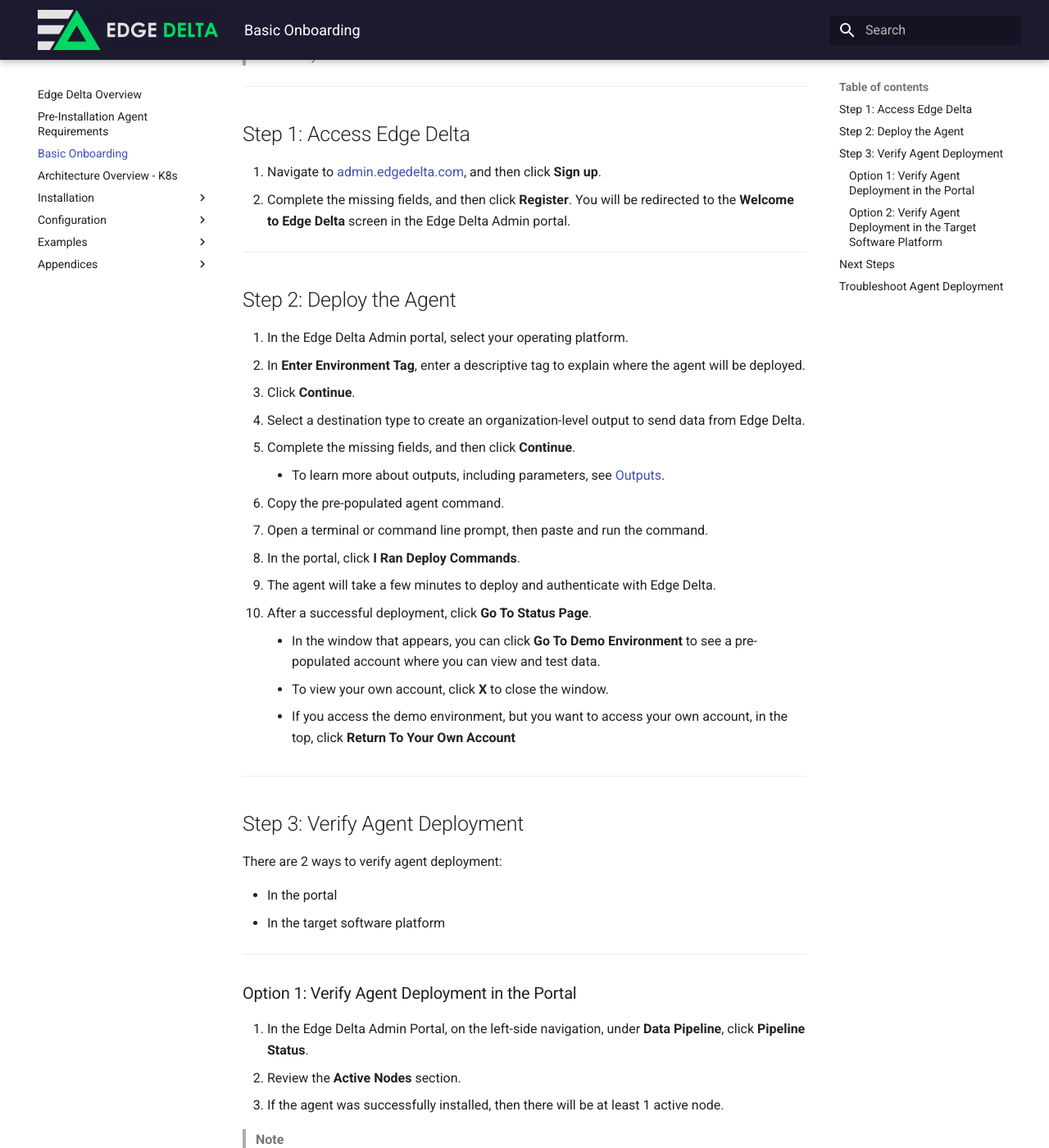
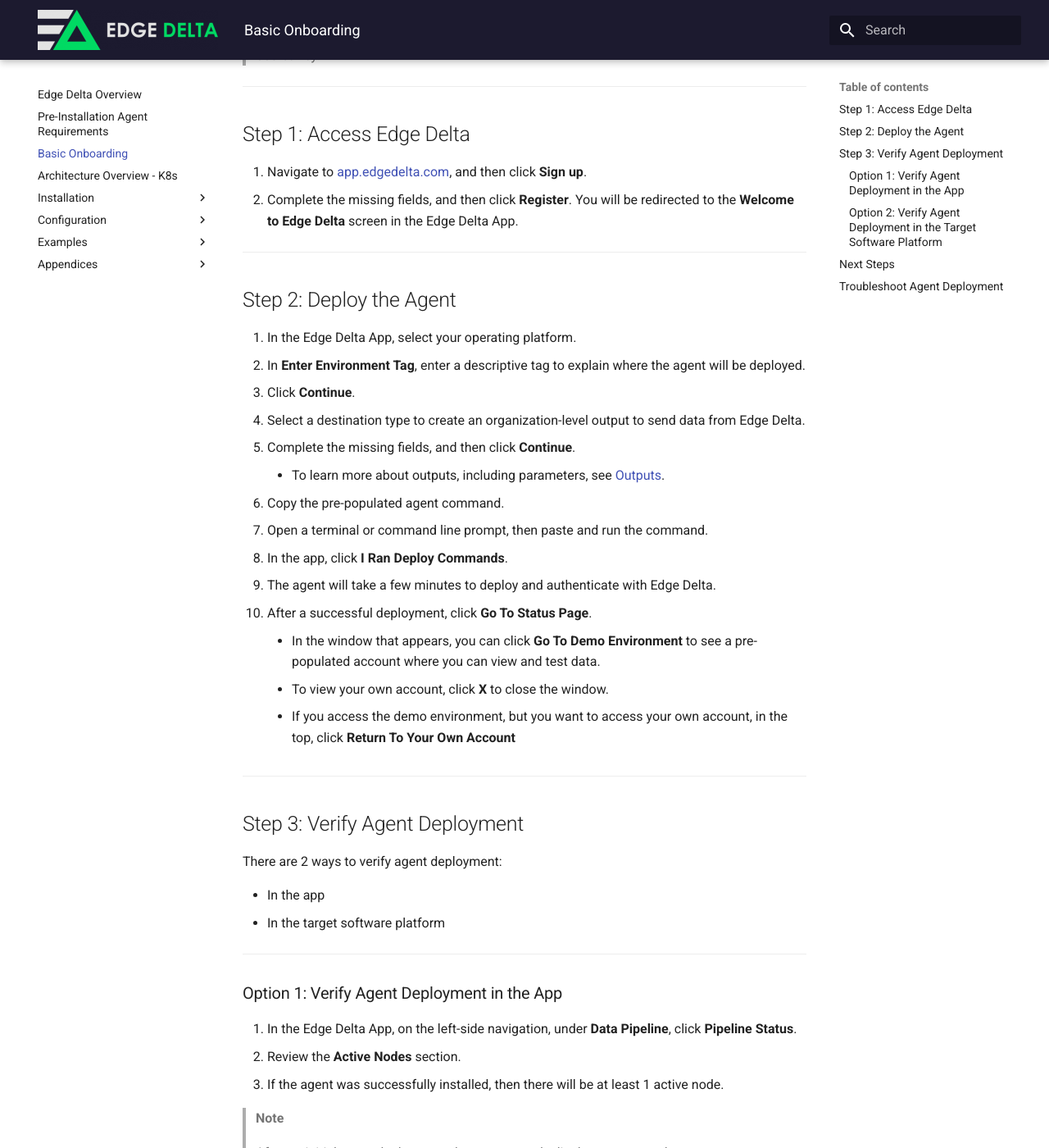
Before and after one commit to edgedelta/docs, an MkDocs documentation site: the page built from docs/basic-onboarding.md, in a window 1280 px wide and 1400 px high, scrolled down 569 px. Shown: the whole window at 82% size. Built offline with MkDocs 1.6.1 and Material for MkDocs 9.7.7, drawn with Linux system fonts in a browser that asks for light colours; some of the changed text lies outside the part shown.

Commit message:
Update basic-onboarding.md

```diff
--- a/docs/basic-onboarding.md
+++ b/docs/basic-onboarding.md
@@ -26,14 +26,14 @@ You can use this document to learn how to:
 
 ## Step 1: Access Edge Delta
 
-1. Navigate to [admin.edgedelta.com](https://admin.edgedelta.com/), and then click **Sign up**.
-2. Complete the missing fields, and then click **Register**. You will be redirected to the **Welcome to Edge Delta** screen in the Edge Delta Admin portal.
+1. Navigate to [app.edgedelta.com](https://app.edgedelta.com/), and then click **Sign up**.
+2. Complete the missing fields, and then click **Register**. You will be redirected to the **Welcome to Edge Delta** screen in the Edge Delta App.
 
 ***
 
 ## Step 2: Deploy the Agent
 
-1. In the Edge Delta Admin portal, select your operating platform.
+1. In the Edge Delta App, select your operating platform.
 2. In **Enter Environment Tag**, enter a descriptive tag to explain where the agent will be deployed.
 3. Click **Continue**.
 4. Select a destination type to create an organization-level output to send data from Edge Delta.
@@ -41,7 +41,7 @@ You can use this document to learn how to:
     * To learn more about outputs, including parameters, see [Outputs](configuration/outputs.md).
 6. Copy the pre-populated agent command.
 7. Open a terminal or command line prompt, then paste and run the command.
-8. In the portal, click **I Ran Deploy Commands**.
+8. In the app, click **I Ran Deploy Commands**.
 9. The agent will take a few minutes to deploy and authenticate with Edge Delta.
 10. After a successful deployment, click **Go To Status Page**.
     * In the window that appears, you can click **Go To Demo Environment** to see a pre-populated account where you can view and test data.
@@ -54,20 +54,20 @@ You can use this document to learn how to:
 
 There are 2 ways to verify agent deployment:
 
-  * In the portal
+  * In the app
   * In the target software platform
 
 ***
 
-### Option 1: Verify Agent Deployment in the Portal
+### Option 1: Verify Agent Deployment in the App
 
-1. In the Edge Delta Admin Portal, on the left-side navigation, under **Data Pipeline**, click **Pipeline Status**.
+1. In the Edge Delta App, on the left-side navigation, under **Data Pipeline**, click **Pipeline Status**.
 2. Review the **Active Nodes** section.
 3. If the agent was successfully installed, then there will be at least 1 active node.
 
 >  **Note**
 >
-> After an initial agent deployment, the portal may only display non-zero values.
+> After an initial agent deployment, the app may only display non-zero values.
 
 ***
 
```
